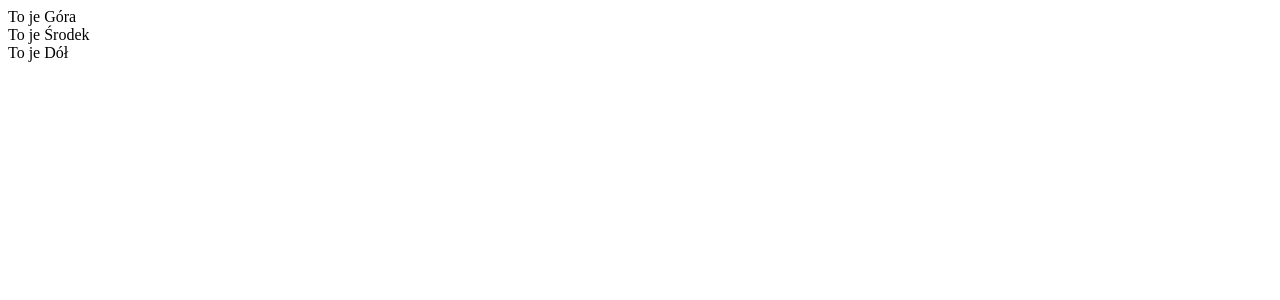
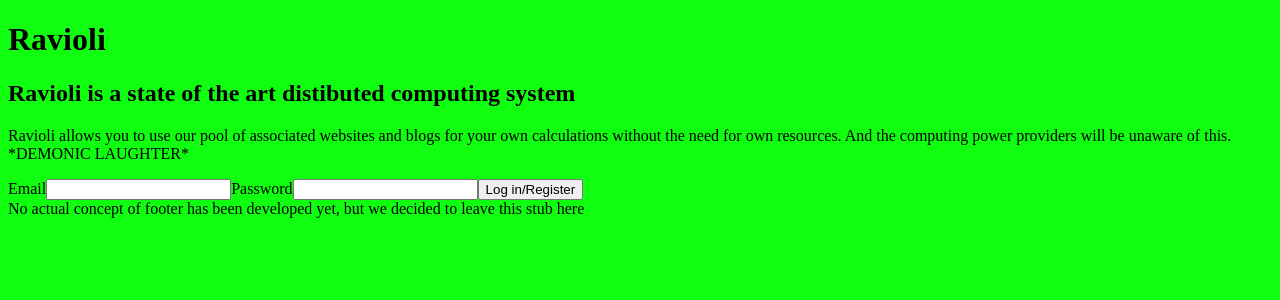
Before and after one commit to Michal-Chatlas1221/ravioli_ui, a React app: page / in a window 1280 px wide. Shown: the top 300 px of the page. Built offline with nearby package versions, Linux system fonts and the light colour scheme.

Commit message:
Moar dependencies, homepage stubs

```diff
--- a/index.js
+++ b/index.js
@@ -5,6 +5,7 @@ import ReactDOM from 'react-dom';
 import React from 'react';
 import { createStore, combineReducers } from 'redux';
 import { connect, Provider } from 'react-redux';
+import './src/styles/style.scss';
 
 const store = createStore(combineReducers ({
     dummy: (state = {}, action) => state
--- a/package.json
+++ b/package.json
@@ -36,7 +36,9 @@
     "babel-core": "^6.18.2",
     "babel-loader": "^6.2.7",
     "babel-preset-es2015": "^6.18.0",
-    "node-sass": "^3.11.2",
-    "sass-loader": "^4.0.2"
+    "css-loader": "^0.26.0",
+    "node-sass": "^3.13.0",
+    "sass-loader": "^4.0.2",
+    "style-loader": "^0.13.1"
   }
 }
--- a/src/components/Footer.js
+++ b/src/components/Footer.js
@@ -2,6 +2,8 @@ import React from 'react';
 
 export default () => (
     <footer>
-        To je Dół
+        <div>
+            No actual concept of footer has been developed yet, but we decided to leave this stub here
+        </div>
     </footer>
 );
--- a/src/components/Header.js
+++ b/src/components/Header.js
@@ -2,6 +2,8 @@ import React from 'react';
 
 export default () => (
     <header>
-        To je Góra
+        <div>
+            <h1>Ravioli</h1>
+        </div>
     </header>
 );
--- a/src/components/Main.js
+++ b/src/components/Main.js
@@ -1,7 +1,28 @@
 import React from 'react';
 
-export default () => (
-    <div>
-        To je Środek
-    </div>
-);
+export default class Main extends React.Component {
+
+    render() {
+        return (
+            <div>
+                <div>
+                    <h2>Ravioli is a state of the art distibuted computing system</h2>
+                    <p>
+                        Ravioli allows you to use our pool of associated websites and blogs for your own
+                        calculations without the need for own resources. And the computing power providers
+                        will be unaware of this. *DEMONIC LAUGHTER*
+                    </p>
+                </div>
+                <div>
+                    <form>
+                        <label htmlFor="email">Email</label>
+                        <input type="email" id="email"/>
+                        <label htmlFor="password">Password</label>
+                        <input type="password" id="password"/>
+                        <button type="button">Log in/Register</button>
+                    </form>
+                </div>
+            </div>
+        );
+    }
+};
--- /dev/null
+++ b/src/styles/_body.scss
@@ -0,0 +1,3 @@
+body {
+  background-color: $lightGreen;
+}
--- /dev/null
+++ b/src/styles/_variables.scss
@@ -0,0 +1,2 @@
+$green: #00FF00;
+$lightGreen: #10FF10;
--- /dev/null
+++ b/src/styles/style.scss
@@ -0,0 +1,2 @@
+@import "variables";
+@import "body";
```
